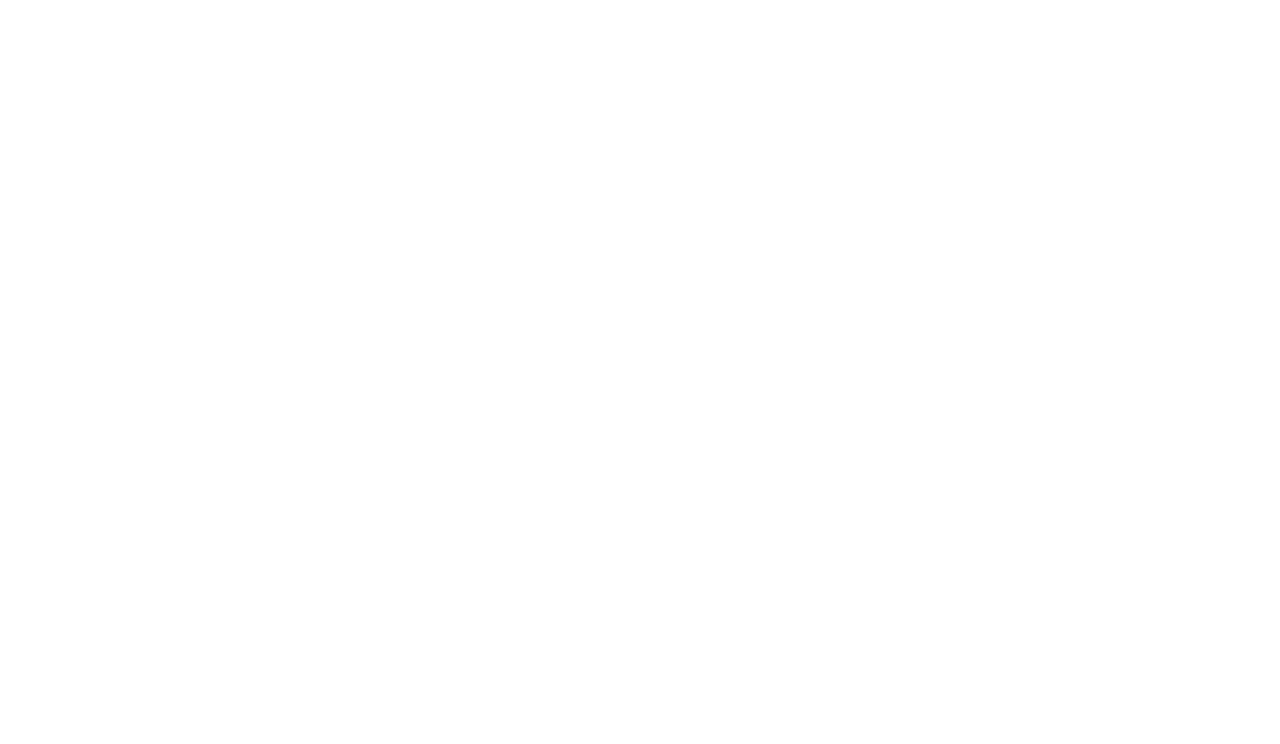
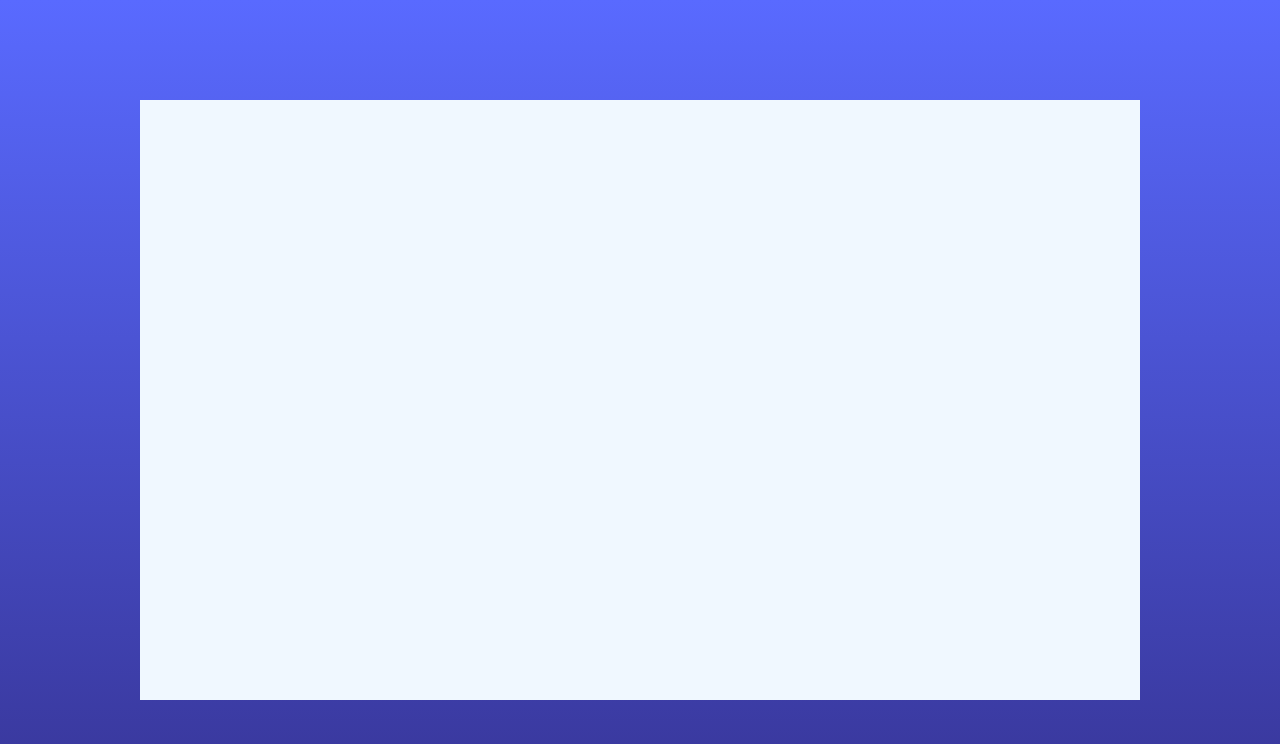
Before and after one commit to imkashishkathuria/WeiChat, a React (Vite) app: page /chat in a window 1280 px wide. Shown: the top 744 px of the page. Built offline with nearby package versions, Linux system fonts and the light colour scheme.

Commit message:
Completed chat page

```diff
--- /dev/null
+++ b/src/components/ChatBox/ChatBox.jsx
@@ -0,0 +1,11 @@
+import './ChatBox.css';
+
+const ChatBox = () => {
+  return (
+    <div>
+
+    </div>
+  )
+}
+
+export default ChatBox
--- /dev/null
+++ b/src/components/LeftSideBar/LeftSideBar.jsx
@@ -0,0 +1,11 @@
+import './LeftSideBar.css'
+
+const LeftSideBar = () => {
+  return (
+    <div>
+
+    </div>
+  )
+}
+
+export default LeftSideBar
--- /dev/null
+++ b/src/components/RightSideBar/RightSideBar.jsx
@@ -0,0 +1,11 @@
+import './RightSideBar.css'
+
+const RightSideBar = () => {
+  return (
+    <div>
+
+    </div>
+  )
+}
+
+export default RightSideBar
--- a/src/pages/Chat/Chat.css
+++ b/src/pages/Chat/Chat.css
@@ -0,0 +1,16 @@
+.chat{
+    min-height: 100vh;
+    background: linear-gradient(#596AFF, #383699);
+    display: grid;
+    place-items: center;
+}
+
+.chat-container{
+    width: 95%;
+    height: 75vh;
+    max-width: 1000px;
+    background-color: aliceblue;
+    display: grid;
+    grid-template-columns: 1fr 2fr 1fr;
+
+}
--- a/src/pages/Chat/Chat.jsx
+++ b/src/pages/Chat/Chat.jsx
@@ -1,9 +1,16 @@
-import React from 'react'
+import ChatBox from '../../components/ChatBox/ChatBox'
+import LeftSideBar from '../../components/LeftSideBar/LeftSideBar'
+import RightSideBar from '../../components/RightSideBar/RightSideBar'
 import './Chat.css'
 
 const Chat = () => {
   return (
-    <div>
+    <div className='chat'>
+      <div className='chat-container'>
+        <LeftSideBar />
+        <ChatBox />
+        <RightSideBar />
+      </div>
 
     </div>
   )
```
Also changed, not shown: src/components/ChatBox/ChatBox.css (added), src/components/LeftSideBar/LeftSideBar.css (added), src/components/RightSideBar/RightSideBar.css (added).
